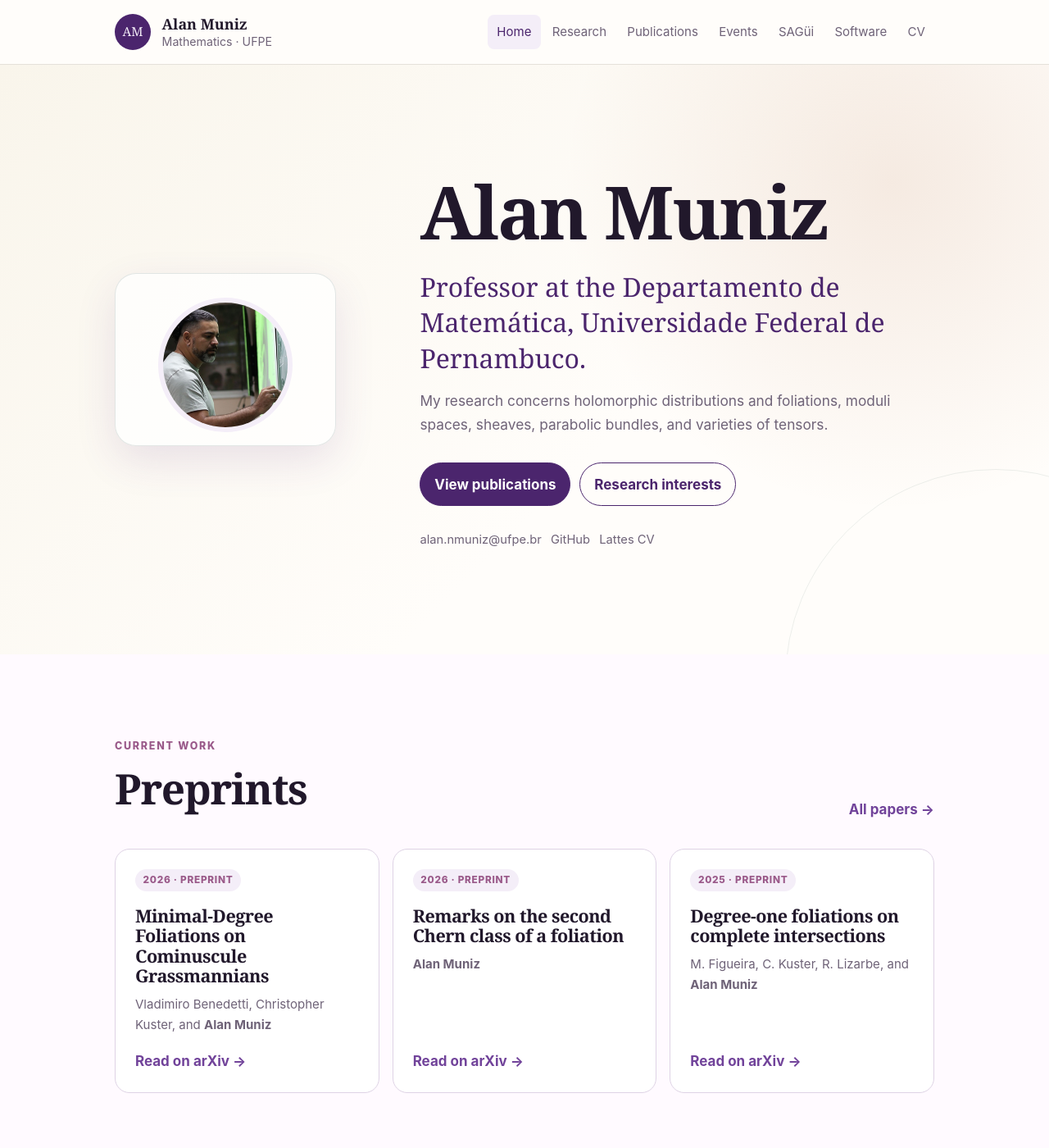
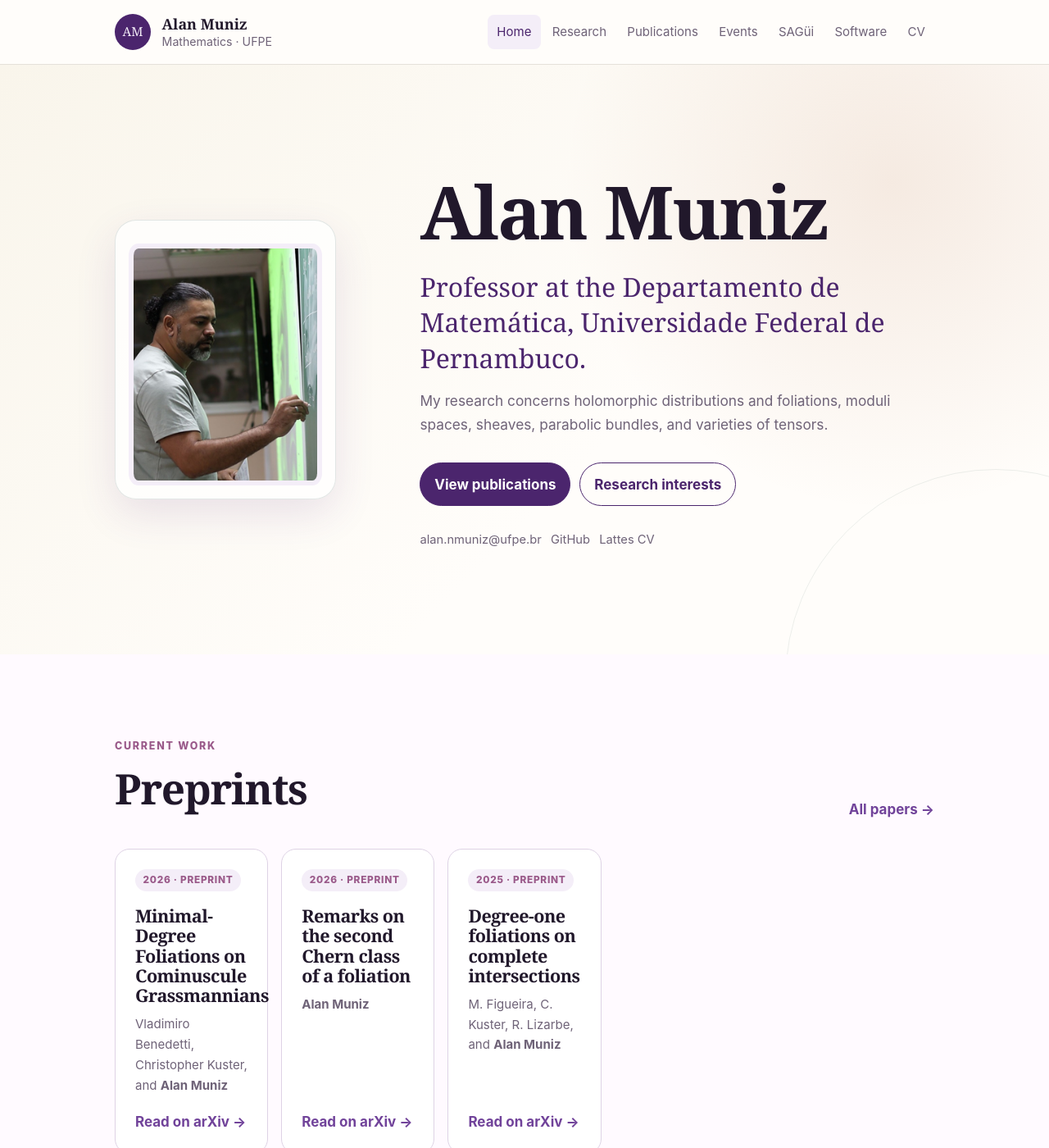
Before and after one commit to alannmuniz/alannmuniz.github.io, a Jekyll site: the page built from index.md, in a window 1280 px wide and 1400 px high. Shown: the whole window at 82% size. Built offline with Jekyll 4.4.1, drawn with Linux system fonts in a browser that asks for light colours.

Commit message:
Update style.css

```diff
--- a/assets/css/style.css
+++ b/assets/css/style.css
@@ -168,7 +168,7 @@ ul, ol { padding-left: 1.35rem; }
   position: relative;
   z-index: 1;
   display: grid;
-  grid-template-columns: minmax(270px, 0.55fr) minmax(0, 1.45fr);
+  grid-template-columns: minmax(270px, 0.35fr) minmax(0, 1.65fr);
   gap: clamp(3rem, 8vw, 7rem);
   align-items: center;
 }
@@ -247,16 +247,17 @@ ul, ol { padding-left: 1.35rem; }
   border-radius: calc(var(--radius) + 8px);
   background: rgba(255,255,255,.72);
   box-shadow: var(--shadow);
+  place-items: center;
 }
 
 .profile-card img {
-  width: 164px;
-  height: 164px;
+  width: 100%;
+  height: auto;
   margin: 0.8rem auto 0;
   object-fit: cover;
   image-rendering: auto;
   border: 6px solid var(--cream);
-  border-radius: 50%;
+  border-radius: 5%;
   background: var(--cream);
 }
 
@@ -291,7 +292,7 @@ ul, ol { padding-left: 1.35rem; }
 
 .card-grid {
   display: grid;
-  grid-template-columns: repeat(3, minmax(0, 1fr));
+  grid-template-columns: repeat(5, minmax(0, 1fr));
   gap: 1rem;
 }
 
```
